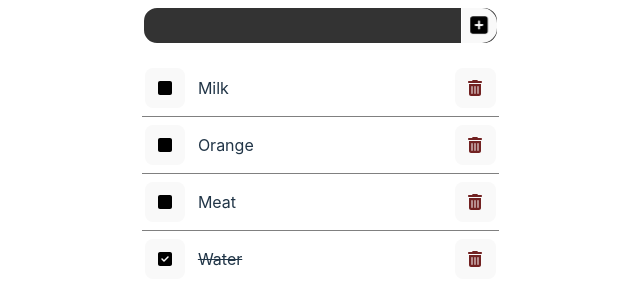
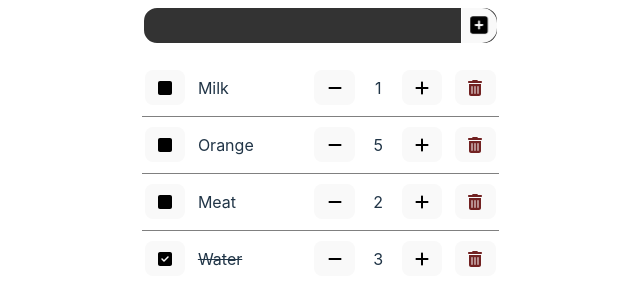
Before and after one commit to lis2612/react-mini-apps, a React (Vite) app: page /react-mini-apps/grocery in a window 1280 px wide. Shown: the part 166-472 px from the top of the page, without its empty margins (320-960 px from the left). Built offline with nearby package versions, Linux system fonts and the light colour scheme.

Commit message:
Add count of product

```diff
--- a/src/components/screens/Grocery/Grocery.jsx
+++ b/src/components/screens/Grocery/Grocery.jsx
@@ -4,9 +4,9 @@ import styles from "./Grocery.module.scss";
 import "./Grocery.module.scss";
 
 import { FontAwesomeIcon } from "@fortawesome/react-fontawesome";
-import { faSquarePlus, faTrashCan, faSquareCheck, faSquare } from "@fortawesome/free-solid-svg-icons";
+import { faSquarePlus, faTrashCan, faSquareCheck, faSquare, faPlus, faMinus } from "@fortawesome/free-solid-svg-icons";
 
-const ListItem = ({ item, deleteItem, toggleChecked }) => {
+const ListItem = ({ item, deleteItem, toggleChecked, setCount }) => {
   return (
     <div className={styles.listItem}>
       <button
@@ -16,6 +16,11 @@ const ListItem = ({ item, deleteItem, toggleChecked }) => {
         {!item.checked && <FontAwesomeIcon icon={faSquare} />}
       </button>
       <p className={item.checked ? styles.listItem__text_checked : styles.listItem__text}>{item.text}</p>
+      <Counter
+        item={item}
+        increment={() => setCount(item.id, 1)}
+        decrement={() => setCount(item.id, -1)}
+      />
       <button
         className={styles.listItem__button}
         onClick={deleteItem}>
@@ -31,6 +36,30 @@ ListItem.propTypes = {
   item: PropTypes.object.isRequired,
   deleteItem: PropTypes.func,
   toggleChecked: PropTypes.func,
+  setCount: PropTypes.func,
+};
+
+const Counter = ({ item, decrement, increment }) => {
+  return (
+    <>
+      <button
+        className={styles.counter__button}
+        onClick={decrement}>
+        <FontAwesomeIcon icon={faMinus} />
+      </button>
+      <p className={styles.counter__count}>{item.count}</p>
+      <button
+        className={styles.counter__button}
+        onClick={increment}>
+        <FontAwesomeIcon icon={faPlus} />
+      </button>
+    </>
+  );
+};
+Counter.propTypes = {
+  item: PropTypes.object.isRequired,
+  decrement: PropTypes.func,
+  increment: PropTypes.func,
 };
 
 const Grocery = () => {
@@ -40,21 +69,25 @@ const Grocery = () => {
       id: 1,
       text: "Milk",
       checked: false,
+      count: 1,
     },
     {
       id: 2,
       text: "Orange",
       checked: false,
+      count: 5,
     },
     {
       id: 3,
       text: "Meat",
       checked: false,
+      count: 2,
     },
     {
       id: 4,
       text: "Water",
       checked: true,
+      count: 3,
     },
   ]);
 
@@ -64,6 +97,7 @@ const Grocery = () => {
       id: Date.now(),
       text: newItem[0].toUpperCase() + newItem.slice(1),
       checked: false,
+      quantity: 1,
     };
     setList((prev) => [...prev, newItemData]);
     setNewItem("");
@@ -78,6 +112,15 @@ const Grocery = () => {
     const index = list.findIndex((item) => item.id === id);
     const newList = [...list];
     newList[index].checked = !list[index].checked;
+    setList(newList);
+  };
+
+  const setCount = (id, num) => {
+    const index = list.findIndex((item) => item.id === id);
+    if (list[index].checked) return
+    const newList = [...list];
+    newList[index].count = list[index].count + num;
+    if (newList[index].count < 0) newList[index].count = 0;
     setList(newList);
   };
 
@@ -113,6 +156,7 @@ const Grocery = () => {
                 item={item}
                 deleteItem={() => deleteItem(item.id)}
                 toggleChecked={() => toggleChecked(item.id)}
+                setCount={setCount}
               />
             ))}
           {list
@@ -123,6 +167,7 @@ const Grocery = () => {
                 item={item}
                 deleteItem={() => deleteItem(item.id)}
                 toggleChecked={() => toggleChecked(item.id)}
+                setCount={setCount}
               />
             ))}
         </div>
--- a/src/components/screens/Grocery/Grocery.module.scss
+++ b/src/components/screens/Grocery/Grocery.module.scss
@@ -57,8 +57,8 @@
 
   &__button {
     margin: 3px;
-    width: 40px;
-    height: 40px;
+    width: 35px;
+    height: 35px;
     display: flex;
     align-items: center;
     justify-content: center;
@@ -66,8 +66,30 @@
     &:focus {
       outline: none;
     }
+    &:last-child {
+      margin-left: 10px;
+    }
   }
   &__delete {
     color: rgb(114, 34, 34);
   }
 }
+
+.counter {
+  &__button {
+    margin: 3px;
+    width: 35px;
+    height: 35px;
+    display: flex;
+    align-items: center;
+    justify-content: center;
+  }
+  &__count {
+    margin: 3px;
+    min-width: 35px;
+    height: 35px;
+    display: flex;
+    align-items: center;
+    justify-content: center;
+  }
+}
```
